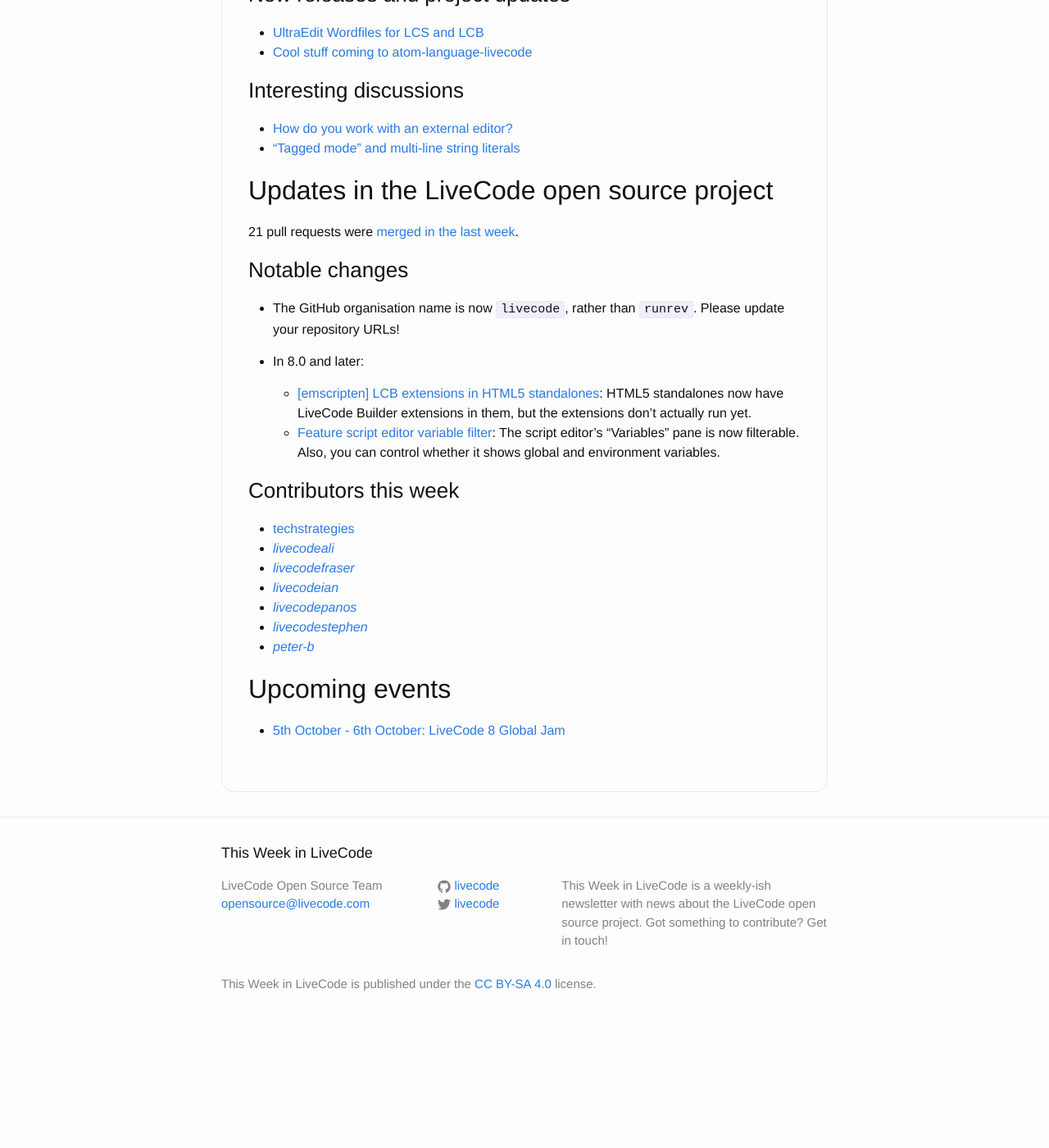
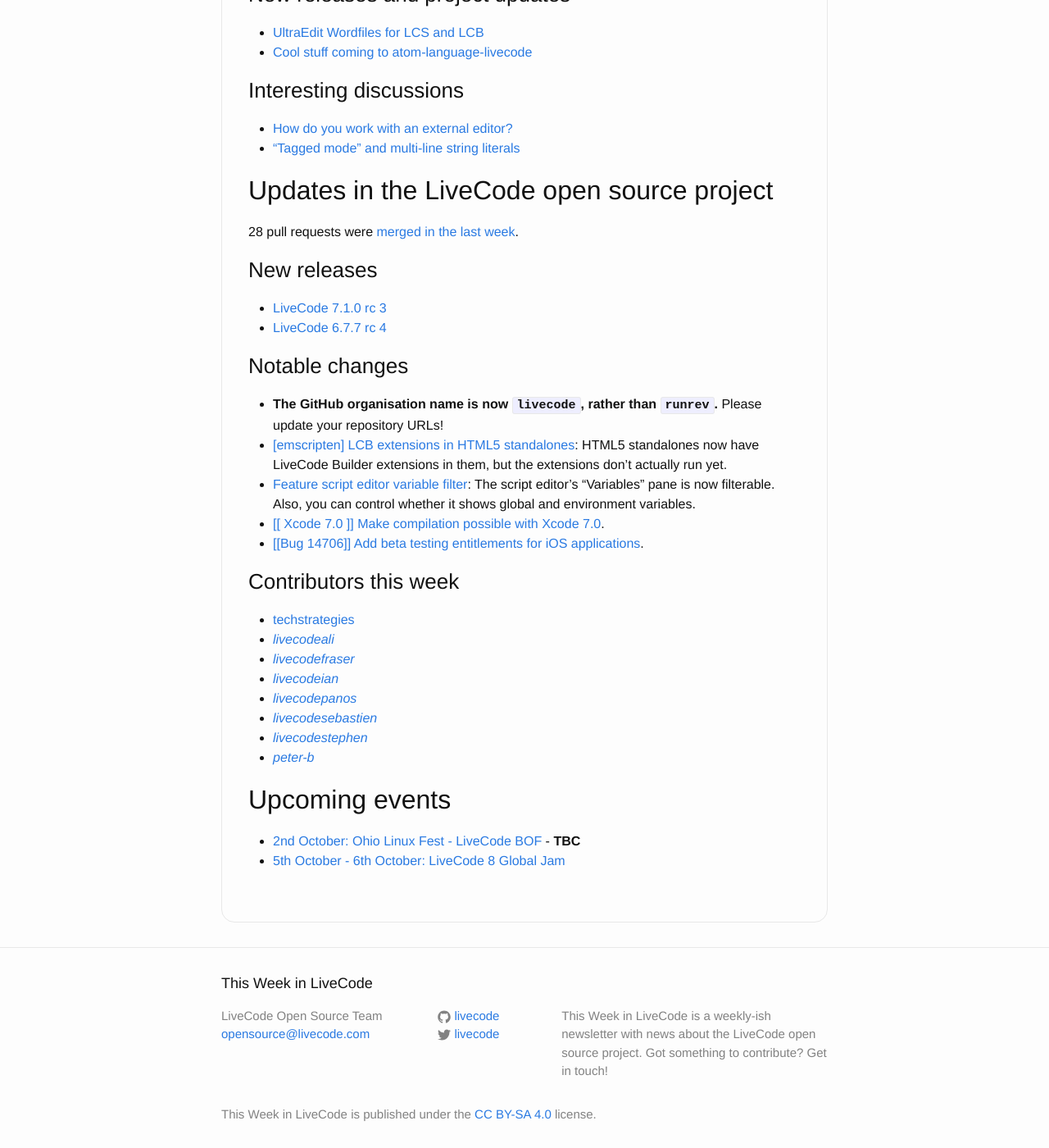
Before and after one commit to livecode/this-week-in-livecode, a Jekyll site: the page built from _posts/2015-09-21-this-week-in-livecode-1.markdown, in a window 1280 px wide and 1400 px high, scrolled down 814 px. Shown: the whole window at 82% size. Built offline with Jekyll 4.4.1, drawn with Linux system fonts in a browser that asks for light colours; before the commit the page ends 2055 px from its top, so only the background shows below that.

Commit message:
Update draft for issue 1.

```diff
--- a/_posts/2015-09-21-this-week-in-livecode-1.markdown
+++ b/_posts/2015-09-21-this-week-in-livecode-1.markdown
@@ -30,15 +30,20 @@
 
 ## Updates in the LiveCode open source project
 
-21 pull requests were [merged in the last week](https://github.com/issues?q=is%3Apr+org%3Alivecode+is%3Amerged+merged%3A2015-09-14..2015-09-21+is%3Apublic).
+28 pull requests were [merged in the last week](https://github.com/search?l=&o=asc&s=created&type=Issues&utf8=%E2%9C%93&q=org%3Alivecode+is%3Apublic+is%3Apr+is%3Amerged+merged%3A2015-09-14..2015-09-21).
+
+### New releases
+
+* [LiveCode 7.1.0 rc 3](http://downloads.livecode.com/livecode/#7_1_0)
+* [LiveCode 6.7.7 rc 4](http://downloads.livecode.com/livecode/#6_7_7)
 
 ### Notable changes
 
-* The GitHub organisation name is now `livecode`, rather than `runrev`.  Please update your repository URLs!
-
-* In 8.0 and later:
-  * [\[emscripten\] LCB extensions in HTML5 standalones](https://github.com/livecode/livecode/pull/2813): HTML5 standalones now have LiveCode Builder extensions in them, but the extensions don't actually run yet.
-  * [Feature script editor variable filter](https://github.com/livecode/livecode-ide/pull/492): The script editor's "Variables" pane is now filterable. Also, you can control whether it shows global and environment variables.
+* **The GitHub organisation name is now `livecode`, rather than `runrev`.**  Please update your repository URLs!
+* [\[emscripten\] LCB extensions in HTML5 standalones](https://github.com/livecode/livecode/pull/2813): HTML5 standalones now have LiveCode Builder extensions in them, but the extensions don't actually run yet.
+* [Feature script editor variable filter](https://github.com/livecode/livecode-ide/pull/492): The script editor's "Variables" pane is now filterable. Also, you can control whether it shows global and environment variables.
+* [\[\[ Xcode 7.0 \]\] Make compilation possible with Xcode 7.0](https://github.com/livecode/livecode/pull/2869).
+* [\[\[Bug 14706\]\] Add beta testing entitlements for iOS applications](https://github.com/livecode/livecode/pull/2851).
 
 ### Contributors this week
 
@@ -47,9 +52,11 @@
 * *[livecodefraser](https://github.com/livecodefraser)*
 * *[livecodeian](https://github.com/livecodeian)*
 * *[livecodepanos](https://github.com/livecodepanos)*
+* *[livecodesebastien](https://github.com/livecodesebastien)*
 * *[livecodestephen](https://github.com/livecodestephen)*
 * *[peter-b](https://github.com/peter-b)*
 
 ## Upcoming events
 
+* [2nd October: Ohio Linux Fest - LiveCode BOF](http://lists.runrev.com/pipermail/use-livecode/2015-September/218838.html) - **TBC**
 * [5th October - 6th October: LiveCode 8 Global Jam](https://livecode.com/how-to-make-livecode-8-great-with-the-global-jam/)
```
